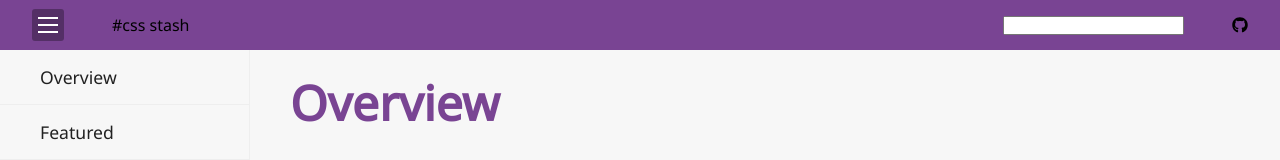
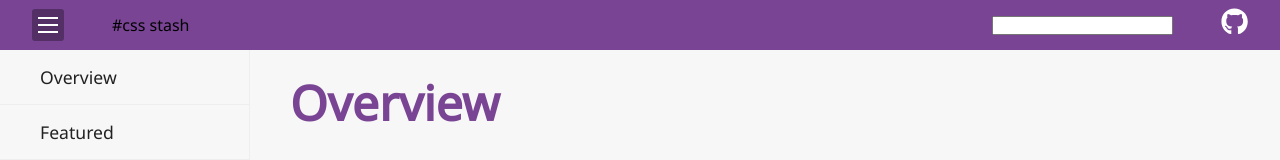
Before and after one commit to Milind452/css-stash, a React (Create React App) app: page / in a window 1280 px wide. Shown: the top 160 px of the page. Built offline with nearby package versions, Linux system fonts and the light colour scheme.

Commit message:
style github link

```diff
--- a/src/pages/Header/Header.css
+++ b/src/pages/Header/Header.css
@@ -21,3 +21,9 @@
     flex-wrap: nowrap;
     gap: 3rem;
 }
+
+.right > a {
+    text-decoration: none;
+    color: #fff;
+    font-size: 1.7rem;
+}
--- a/src/pages/Header/Header.js
+++ b/src/pages/Header/Header.js
@@ -16,7 +16,13 @@
             </div>
             <div className="right">
                 <input />
-                <FaGithub />
+                <a
+                    rel="noreferrer"
+                    href="https://github.com/milind452/css-stash"
+                    target="_blank"
+                >
+                    <FaGithub />
+                </a>
             </div>
         </section>
     );
```
